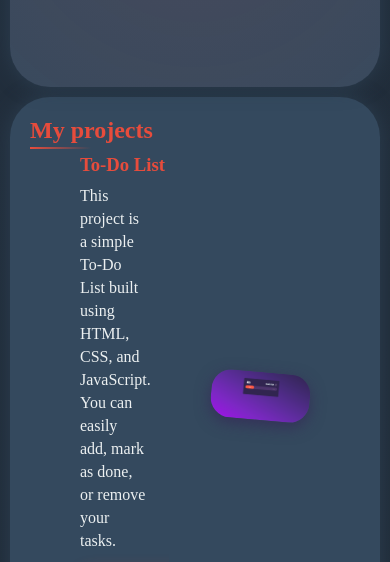
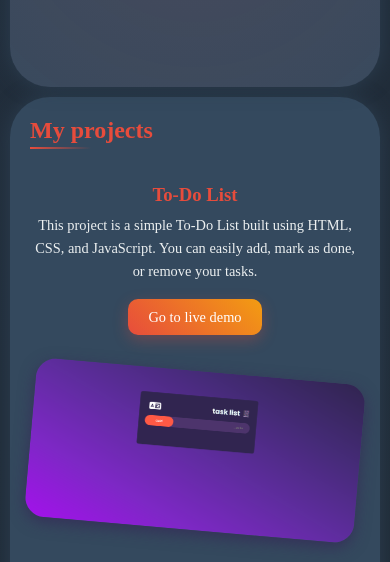
Before and after one commit to EmadN87/Personal, a plain HTML site: page index.html in a window 390 px wide. Shown: the part 528-1090 px from the top of the page. Drawn offline with Linux system fonts and the light colour scheme; a web font is replaced by a local one.

Commit message:
Enhance project section styles for better layout and responsiveness

```diff
--- a/responsive.css
+++ b/responsive.css
@@ -39,6 +39,30 @@
         width: 80%;
         justify-content: center;
     }
+
+    .project {
+        flex-direction: column;
+        align-items: center;
+        text-align: center;
+        gap: 20px;
+    }
+
+    .project article {
+        margin: 0;
+        margin-bottom: 20px;
+        margin-top: 30px;
+    }
+
+    .project p {
+        max-width: 100%;
+        margin: 0 auto;
+    }
+
+    .project img {
+        width: 80%;
+        margin: 0;
+        margin-top: 30px;
+    }
 }
 
 @media (max-width: 480px) {
@@ -63,4 +87,18 @@
         padding: 20px;
         margin: 10px;
     }
+
+    .project img {
+        width: 100%;
+    }
+
+    .project p {
+        font-size: 0.9rem;
+        line-height: 1.6;
+    }
+
+    .btn-p {
+        padding: 10px 20px;
+        font-size: 0.9rem;
+    }
 }
```
